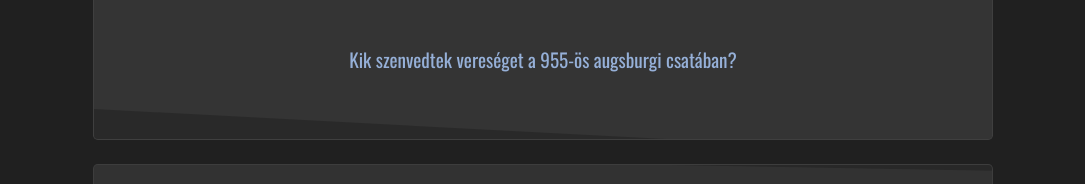
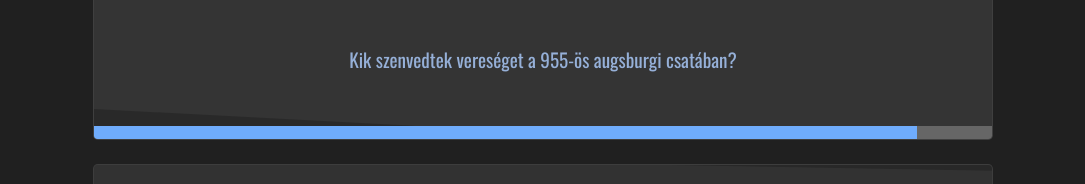
Before and after one commit to LunaDephensis/HistoryQuiz, a Vue app: page /quiz/1 in a window 1280 px wide. Shown: the part 150-334 px from the top of the page, without its empty margins (97-1182 px from the left). Built offline with nearby package versions, Linux system fonts and the light colour scheme.

Commit message:
visszaszámláló sáv megjelenítése

```diff
--- a/src/assets/quiz.json
+++ b/src/assets/quiz.json
@@ -140,7 +140,7 @@
     {
         "question": "Mit jelöltek a patricius és plebejus kifejezések az ókori Rómában?",
         "answers": ["vallási vezetőket", "társadalmi rétegeket", "katonai rangokat"],
-        "correctIndex": 2,
+        "correctIndex": 1,
         "topicId": 0
     },
     {
--- a/src/assets/styles/_colors.scss
+++ b/src/assets/styles/_colors.scss
@@ -11,3 +11,4 @@
 $glowingBorder: rgba(0, 255, 249, 0.7);
 $glow: #00fff9;
 $glowInset: #00bfff;
+$timer: #666;
--- a/src/views/HomeView.vue
+++ b/src/views/HomeView.vue
@@ -2,6 +2,7 @@
   <section class="home">
     <Navigation/>
     <div class="mainContent">
+      <h3>Válassz egy témakört, majd kattints a Játék indítása gombra!</h3>
       <div class="timeLine">
         <div class="periodBox"
               v-for="topic in topics" :key="topic.id">
@@ -107,6 +108,14 @@
     align-items: center;
     flex-direction: column;
     padding: 3.1em 8em;
+    padding-top: 0;
+
+    h3 {
+      margin-bottom: 1.5em;
+      font-weight: 400;
+      color: $mainHover;
+      text-align: center;
+    }
 
     @include tablet {
       padding: 1.5em 3.1em;
@@ -164,10 +173,6 @@
           justify-content: center;
           align-items: center;
           border-radius: 1.5em 1.5em 17.5em 17.5em;
-
-          /*background-repeat: no-repeat;
-          background-size: cover;
-          background-position: center;*/
           z-index: 100;
           transition: 0.3s ease-in-out;
           cursor: pointer;
--- a/src/views/Quiz.vue
+++ b/src/views/Quiz.vue
@@ -5,7 +5,7 @@
             <div class="question">
                 <h2>{{actualPuzzle.question}}</h2>
                 <div class="timerBar">
-                    <div></div>
+                    <div class="leftTime" :style="{width: leftWidth + '%'}"></div>
                 </div>
             </div>
             <ul class="answers">
@@ -35,7 +35,11 @@
           actualPuzzle: undefined,
           puzzleCounter: 0,
           randomPuzzles: [],
-          isActiveScoreTable: false
+          isActiveScoreTable: false,
+          allTime: 60,
+          leftTime: 60,
+          fullWidth: 100,
+          leftWidth: 100
       }
   },
   methods: {
@@ -50,6 +54,22 @@
             console.log(this.puzzleCounter);
             console.log("belépett");
             this.actualPuzzle = this.randomPuzzles[this.puzzleCounter];
+        }
+      },
+      timeCounter() {
+        let timeKeeper = setInterval(() => {
+            if(this.leftTime === 0) {
+                this.leftTime = 60;
+                this.leftWidth = 100;
+            }
+            else {
+                this.leftTime -= 1;
+                console.log(this.leftTime);
+                this.leftWidth = this.leftTime * this.fullWidth / this.allTime;
+            }
+        }, 1000);
+        if(this.puzzleCounter === 4) {
+            clearInterval(timeKeeper);
         }
       }
   },
@@ -68,6 +88,7 @@
           return randomIndexes.includes(i);
       });
       this.actualPuzzle = this.randomPuzzles[this.puzzleCounter];
+      this.timeCounter();
   }
 }
 
@@ -144,6 +165,23 @@
                     font-size: 1em;
                 }
             }
+
+            .timerBar {
+                position: absolute;
+                bottom: 0;
+                left: 0;
+                width: 100%;
+                height: 0.8em;
+                background: $timer;
+                text-align: right;
+
+                .leftTime {
+                    position: relative;
+                    height: 100%;
+                    background: $shield;
+                    z-index: 100000;
+                }
+            }
         }
 
         .answers {
```
